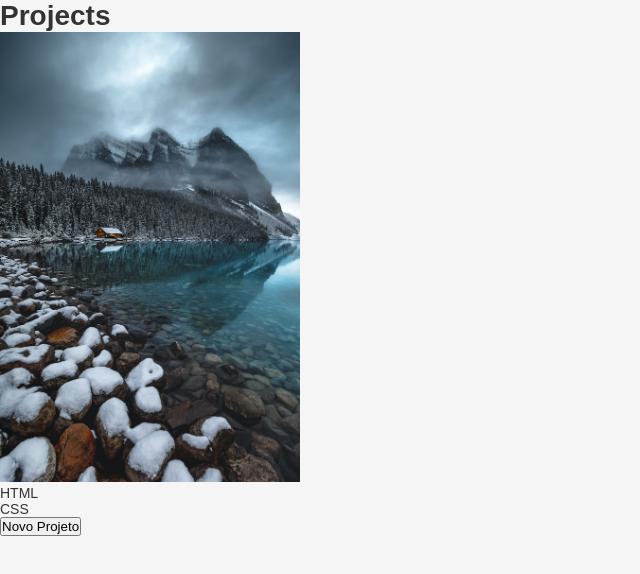
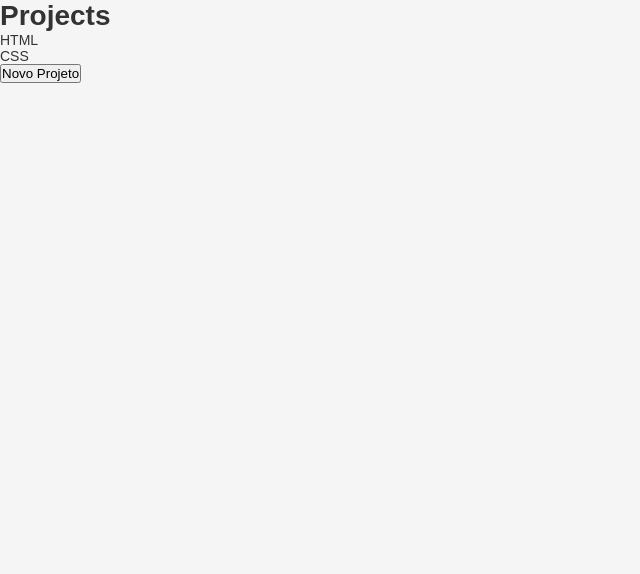
Before and after one commit to Raul-Amoras/Front-End-React, a React app: page / in a window 1280 px wide. Shown: the top 574 px of the page, without its empty margins (0-640 px from the left). Built offline with nearby package versions, Linux system fonts and the light colour scheme.

Commit message:
useEffect sem a função await

```diff
--- a/src/App.js
+++ b/src/App.js
@@ -1,7 +1,7 @@
-import React, { useState } from 'react'
+import React, { useEffect, useState } from 'react'
 import Header from './components/Header'
 
-import backgroudImg from './assets/backgroud.jfif'
+import api from './services/api'
 
 import './styles/style.css'
 
@@ -11,13 +11,17 @@ export default function App() {
   function novoProjeto() {
     //projects.push(`projet ${Date.now()}`)
     setProjects([...projects, `Project ${Date.now()}`])
-    console.log(projects)
+
+    useEffect(() => {
+      api.get('projects').then(response => {
+        console.log(response)
+      })
+    }, [])
   }
 
   return (
     <>
       <Header title="Projects">
-        <img className="img" src={backgroudImg} alt="imagem de um lugar" />
         <ul>
           {projects.map(project => (
             <li key={project}>{project}</li>
```
